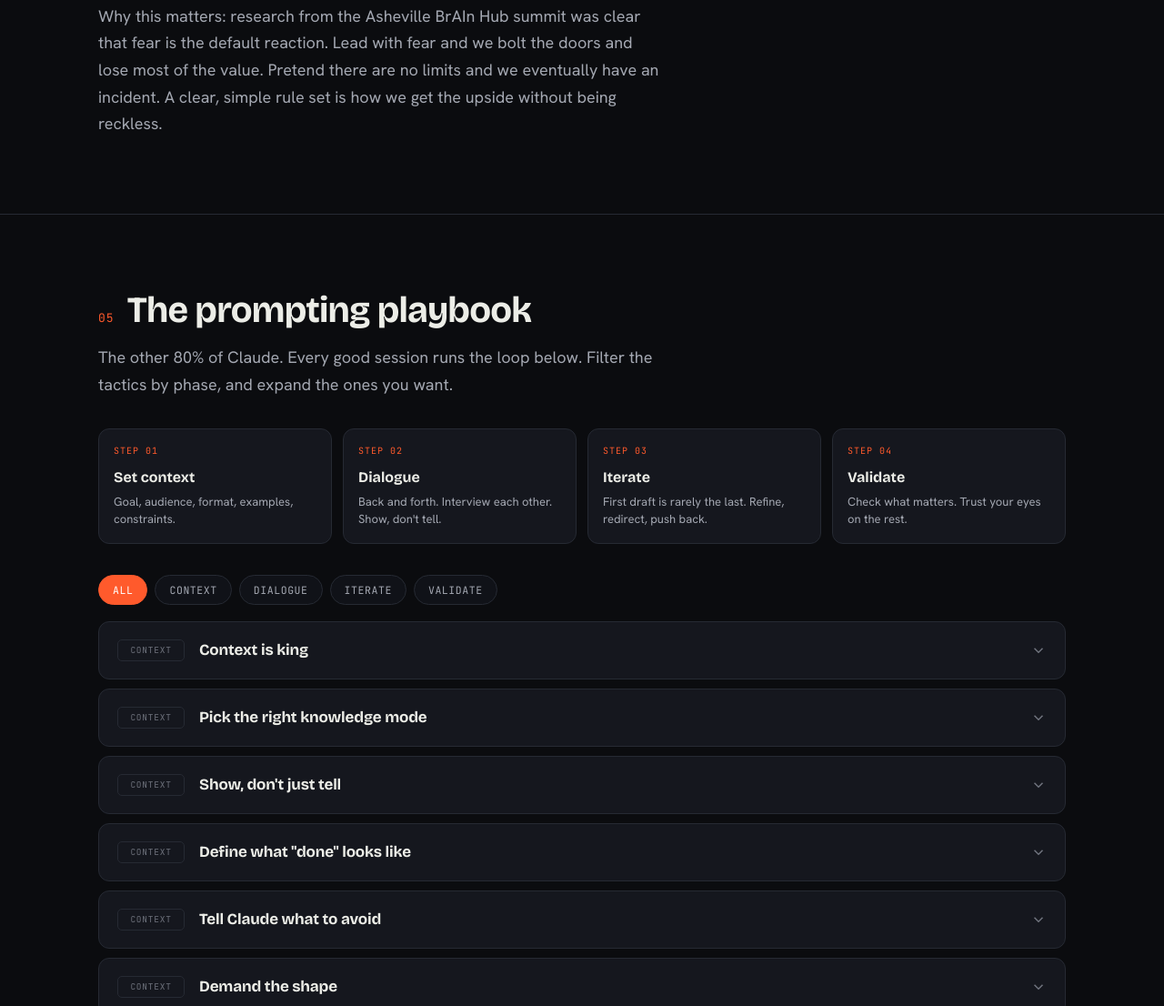
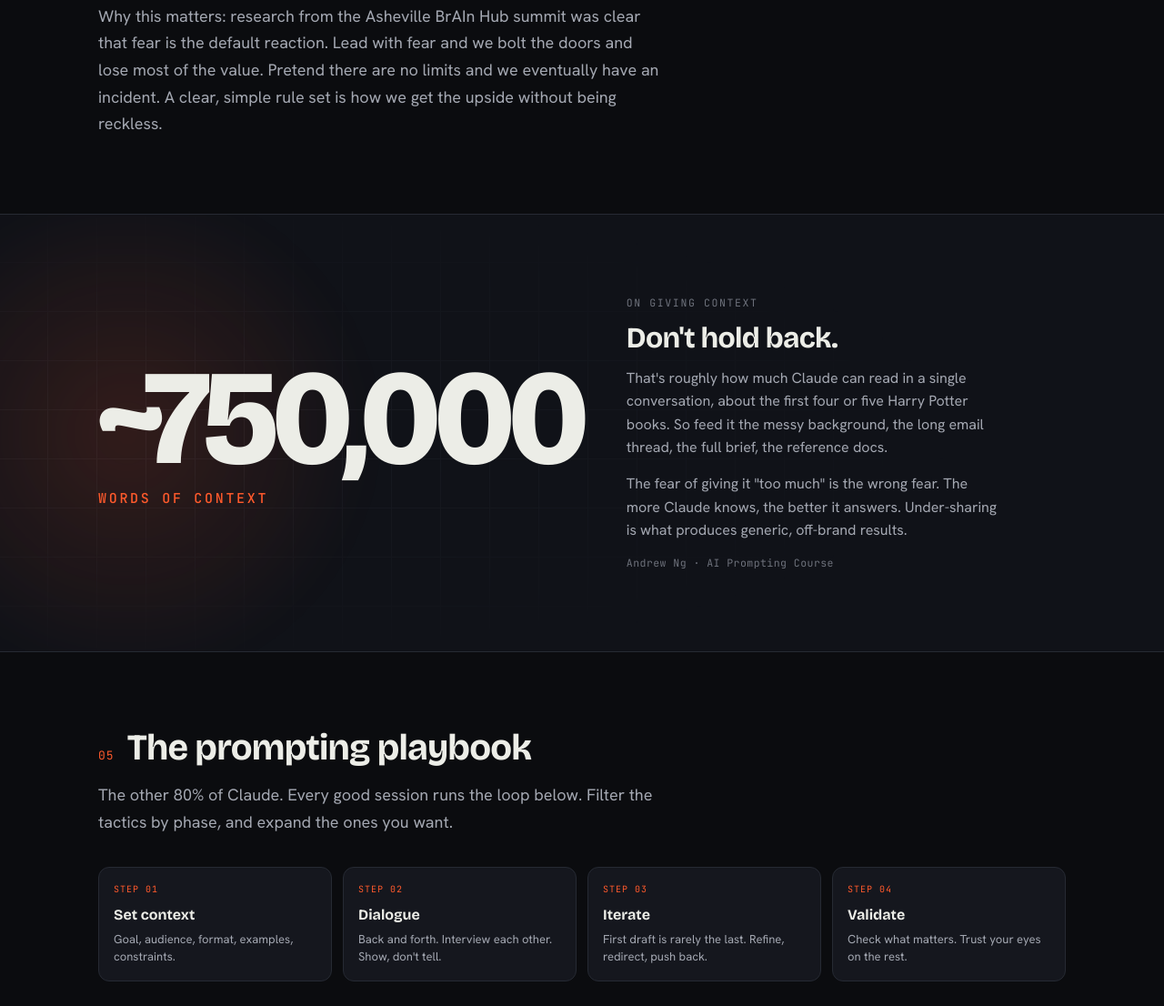
Before and after one commit to benr-cc/cc-claude-guide, a plain HTML site: page index.html in a window 1280 px wide. Shown: the part 4604-5710 px from the top of the page at 91% size. Drawn offline with nearby package versions, Linux system fonts and the light colour scheme.

Commit message:
Add files via upload

```diff
--- a/index.html
+++ b/index.html
@@ -249,7 +249,7 @@
   .pc pre{margin:0;padding:16px;font-family:var(--font-mono);font-size:12.5px;line-height:1.6;color:var(--text);white-space:pre-wrap;word-break:break-word;background:transparent;flex:1;}
 
   /* ---------- stats / case studies ---------- */
-  .stats{display:grid;grid-template-columns:repeat(4,1fr);gap:14px;margin-bottom:30px;}
+  .stats{display:grid;grid-template-columns:repeat(3,1fr);gap:14px;margin-bottom:30px;}
   .stat{background:var(--panel);border:1px solid var(--line);border-radius:14px;padding:22px 18px;text-align:left;}
   .stat .big{font-family:var(--font-display);font-weight:800;font-size:clamp(30px,4vw,42px);letter-spacing:-.03em;color:var(--accent);line-height:1;}
   .stat .cap{font-size:13px;color:var(--text-2);margin-top:9px;line-height:1.4;}
@@ -300,6 +300,20 @@
   .callout .clabel{font-family:var(--font-mono);font-size:10px;letter-spacing:.1em;text-transform:uppercase;color:var(--steel);border:1px solid var(--line);padding:5px 9px;border-radius:6px;flex:none;}
   .callout p{margin:0;color:var(--text-2);font-size:14.5px;line-height:1.55;}
   @media(max-width:760px){.lights{grid-template-columns:1fr;}}
+
+  /* ---------- context capacity ---------- */
+  .capacity{position:relative;padding:88px 0;border-top:1px solid var(--line);background:var(--ink-2);overflow:hidden;}
+  .capacity .cap-bg{position:absolute;inset:0;z-index:0;pointer-events:none;}
+  .capacity .cap-bg .grid{position:absolute;inset:-2px;background-image:linear-gradient(var(--line) 1px,transparent 1px),linear-gradient(90deg,var(--line) 1px,transparent 1px);background-size:54px 54px;-webkit-mask-image:radial-gradient(110% 90% at 16% 50%,#000,transparent 60%);mask-image:radial-gradient(110% 90% at 16% 50%,#000,transparent 60%);opacity:.45;}
+  .capacity .cap-bg .glow{position:absolute;left:-180px;top:50%;transform:translateY(-50%);width:640px;height:640px;background:radial-gradient(circle,rgba(255,90,44,.15),transparent 60%);filter:blur(18px);}
+  .capgrid{position:relative;z-index:1;display:grid;grid-template-columns:1.05fr 1fr;gap:48px;align-items:center;}
+  .bignum{font-family:var(--font-display);font-weight:800;font-size:clamp(60px,12vw,148px);line-height:.86;letter-spacing:-.045em;color:var(--text);}
+  .bignum .u{display:block;font-family:var(--font-mono);font-weight:500;font-size:clamp(12px,1.4vw,15px);letter-spacing:.18em;text-transform:uppercase;color:var(--accent);margin-top:18px;}
+  .cap-right .ks{font-family:var(--font-mono);font-size:11.5px;letter-spacing:.14em;text-transform:uppercase;color:var(--text-3);}
+  .cap-right h3{font-family:var(--font-display);font-weight:700;font-size:clamp(24px,3vw,32px);letter-spacing:-.02em;margin:12px 0 14px;line-height:1.05;}
+  .cap-right p{margin:0 0 14px;color:var(--text-2);font-size:16px;line-height:1.6;max-width:46ch;}
+  .cap-right .attr{font-family:var(--font-mono);font-size:11.5px;letter-spacing:.04em;color:var(--text-3);margin:0;}
+  @media(max-width:760px){.capgrid{grid-template-columns:1fr;gap:22px;}}
 
   /* ---------- footer ---------- */
   footer{border-top:1px solid var(--line);padding:64px 0 70px;background:var(--ink-2);}
@@ -553,6 +567,25 @@
   </div>
 </section>
 
+<!-- CONTEXT CAPACITY -->
+<section class="capacity" id="context">
+  <div class="cap-bg"><div class="grid"></div><div class="glow"></div></div>
+  <div class="wrap">
+    <div class="capgrid">
+      <div class="reveal" data-reveal>
+        <div class="bignum">~750,000<span class="u">words of context</span></div>
+      </div>
+      <div class="cap-right reveal" data-reveal>
+        <div class="ks">On giving context</div>
+        <h3>Don't hold back.</h3>
+        <p>That's roughly how much Claude can read in a single conversation, about the first four or five Harry Potter books. So feed it the messy background, the long email thread, the full brief, the reference docs.</p>
+        <p>The fear of giving it "too much" is the wrong fear. The more Claude knows, the better it answers. Under-sharing is what produces generic, off-brand results.</p>
+        <p class="attr">Andrew Ng · AI Prompting Course</p>
+      </div>
+    </div>
+  </div>
+</section>
+
 <!-- PLAYBOOK -->
 <section class="block" id="playbook">
   <div class="wrap">
@@ -581,7 +614,6 @@
         <div class="ibody"><div class="ibody-in"><div class="ibody-pad">
           <p>The single most important habit. <b>The new-hire test:</b> if an intelligent new employee couldn't do the task with what you just said, neither can Claude.</p>
           <p>Context means the goal, the audience, the constraints, the source material, and the history of what you've tried. Without it, Claude fills the gaps with its best guess, which is where generic and off-brand output comes from.</p>
-          <p>Don't worry about overloading it. It reads roughly 750,000 words of context, about the first four or five Harry Potter books. Don't hold back.</p>
         </div></div></div>
       </div>
       <div class="item" data-phase="context">
@@ -802,7 +834,6 @@
 
     <div class="stats stagger" data-reveal>
       <div class="stat"><div class="big">9,000+</div><div class="cap">files in a messy Downloads folder, sorted in about an hour</div></div>
-      <div class="stat"><div class="big">~750k</div><div class="cap">words of context Claude can read in one go</div></div>
       <div class="stat"><div class="big">2&ndash;4</div><div class="cap">publishable articles a month from the content engine</div></div>
       <div class="stat"><div class="big">25+</div><div class="cap">live controls in a 3D viewer built with zero coding</div></div>
     </div>
```
